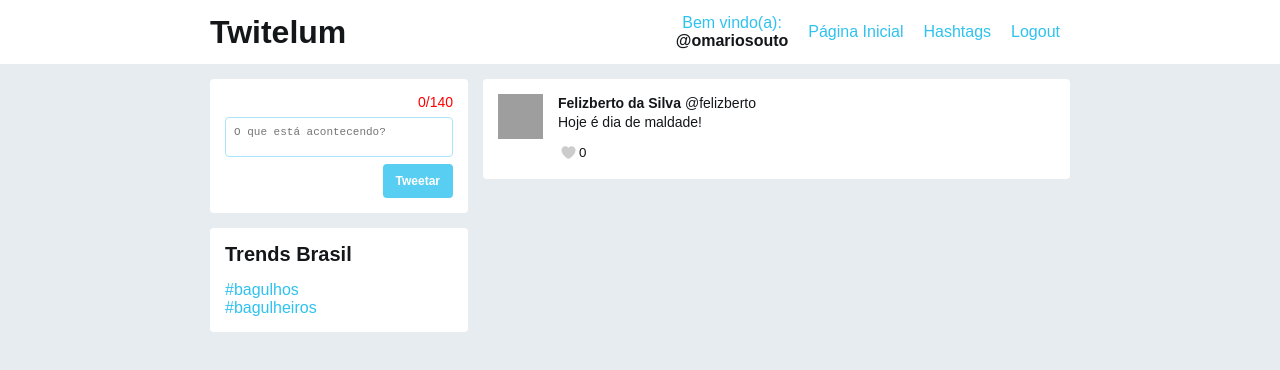
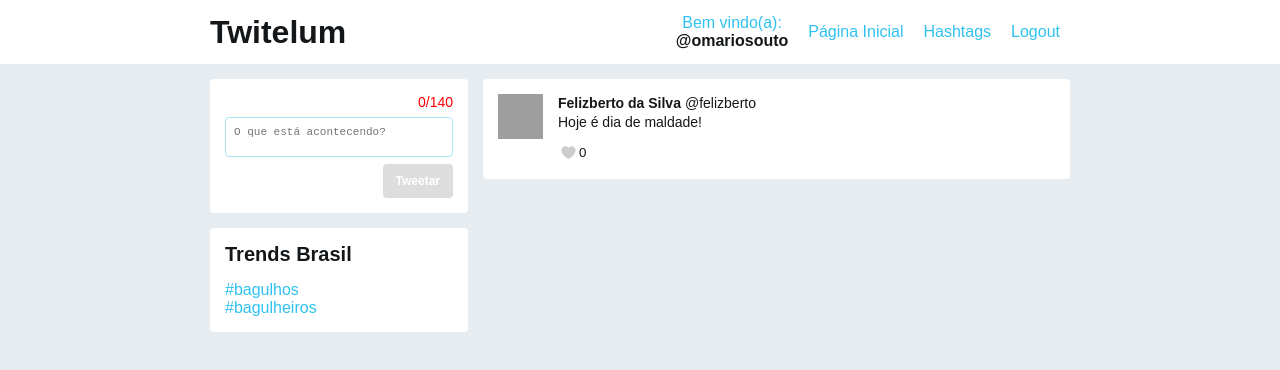
Before and after one commit to leticiacostadias/react-afeam, a React (Create React App) app: page / in a window 1280 px wide. Shown: the top 370 px of the page. Built offline with nearby package versions, Linux system fonts and the light colour scheme; grey boxes are pictures that could not be loaded.

Commit message:
adicionando criação de tweets

```diff
--- a/src/App.js
+++ b/src/App.js
@@ -15,12 +15,24 @@ class App extends Component {
   // }
 
   state = {
-    novoTweet: ''
+    novoTweet: '',
+    tweets: []
   }
 
   handleNovoTweetChange = (evento) => {
     // console.log(this);
     this.setState({ novoTweet: evento.target.value });
+  }
+
+  handleCriaTweet = (evento) => {
+    evento.preventDefault();
+
+    // console.log(this.state.novoTweet);
+    // this.state.tweets.push(this.state.novoTweet);
+
+    this.setState({ tweets: [ this.state.novoTweet, ...this.state.tweets ] });
+    // this.setState({ tweets: this.state.tweets });
+
   }
 
   novoTweetValido = () => {
@@ -29,6 +41,7 @@ class App extends Component {
 
   render() {
     // console.log(this.state.novoTweet);
+    console.log(this.state.tweets);
 
     return (
       <Fragment>
@@ -38,16 +51,26 @@ class App extends Component {
         <div className="container">
           <Dashboard>
             <Widget>
-              <form className="novoTweet">
+              <form className="novoTweet" onSubmit={this.handleCriaTweet}>
                 <div className="novoTweet__editorArea">
-                  <span className={`novoTweet__status ${this.novoTweetValido() ? '' : 'novoTweet__status--invalido'}`}>{this.state.novoTweet.length}/140</span>
+                  <span
+                    className={`novoTweet__status ${this.novoTweetValido() ? '' : 'novoTweet__status--invalido'}`}
+                  >
+                    {this.state.novoTweet.length}/140
+                  </span>
                   <textarea
                     className="novoTweet__editor"
                     placeholder="O que está acontecendo?"
                     onChange={this.handleNovoTweetChange}
                   />
                 </div>
-                <button type="submit" className="novoTweet__envia">Tweetar</button>
+                <button
+                  type="submit"
+                  className="novoTweet__envia"
+                  disabled={!this.novoTweetValido()}
+                >
+                  Tweetar
+                </button>
               </form>
             </Widget>
             <Widget>
@@ -57,6 +80,7 @@ class App extends Component {
           <Dashboard posicao="centro">
             <Widget>
               <div className="tweetsArea">
+                {/* função do obj Array */}
                 <Tweet
                   nomeUsuario="Felizberto da Silva"
                   usuario="felizberto"
```
